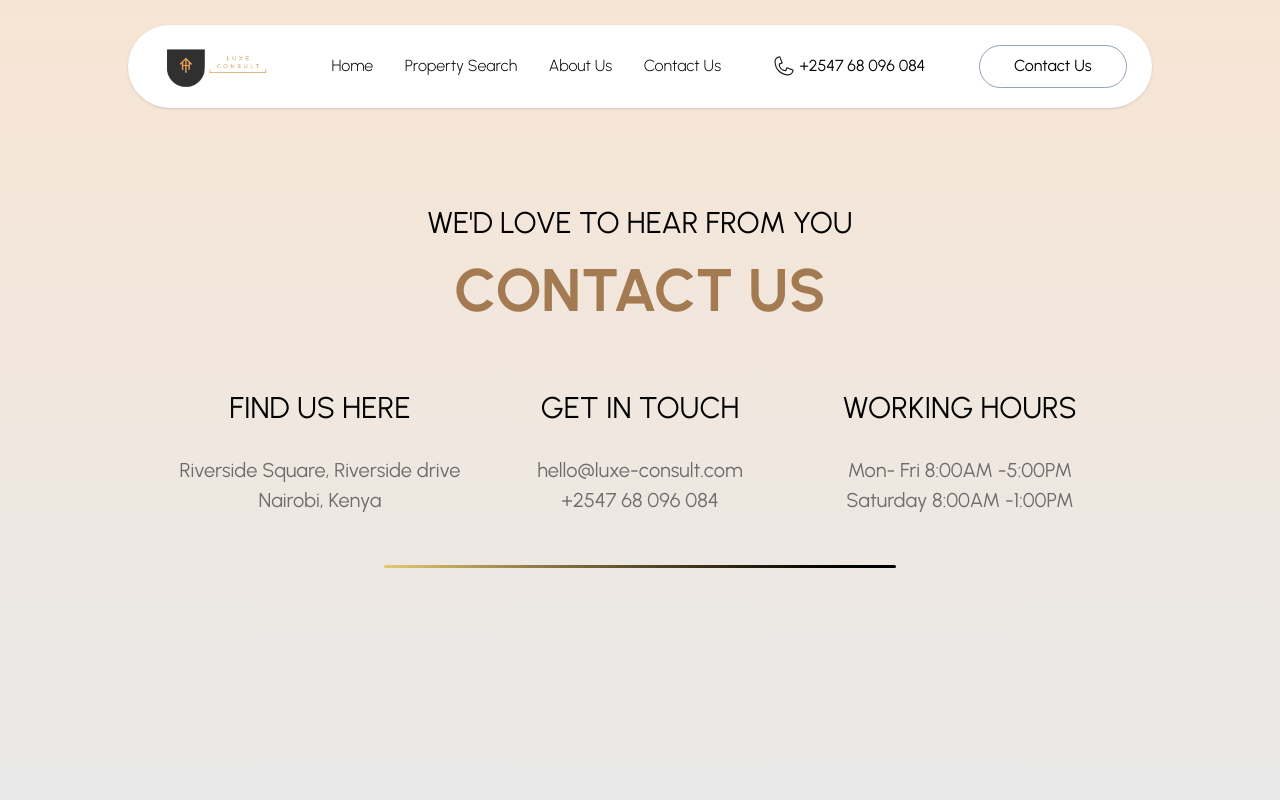
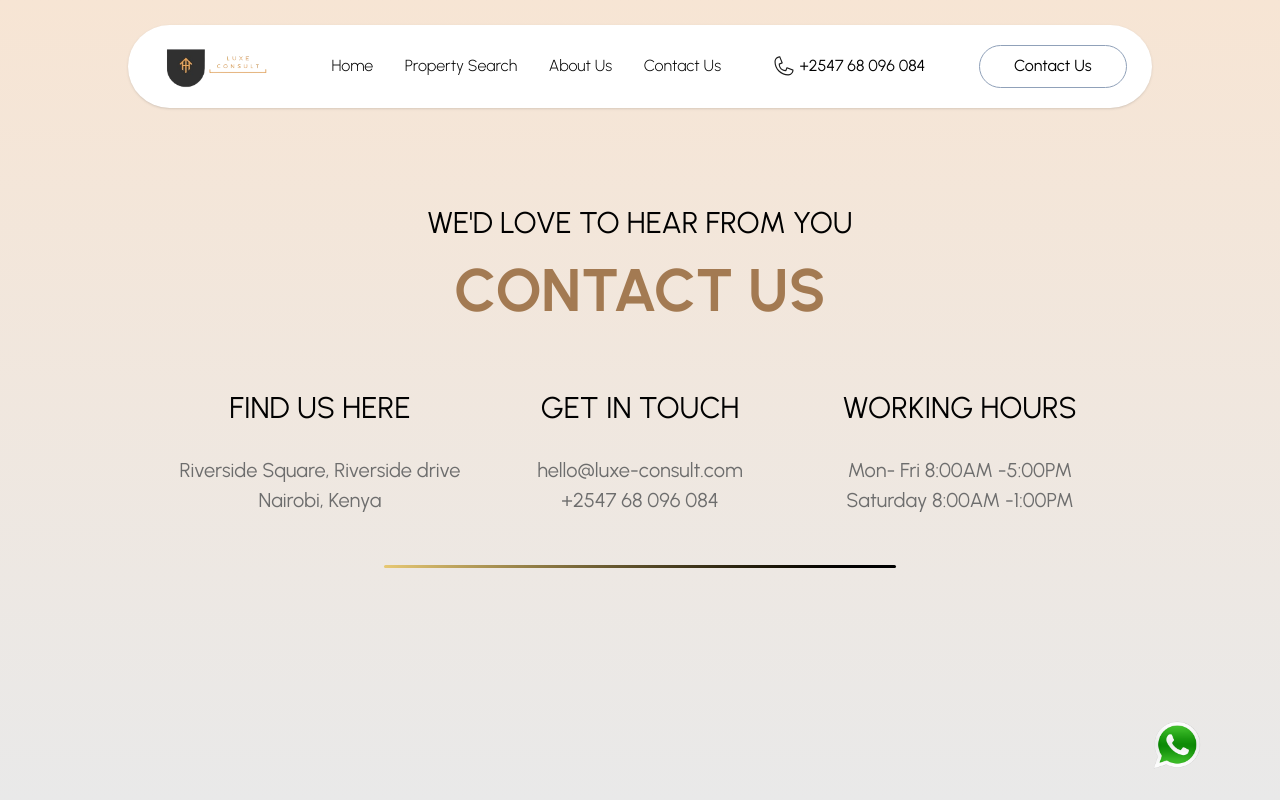
Before and after one commit to manucho4015/luxe-consult-react, a React (Vite) app: page /contact-us in a window 1280 px wide. Shown: the top 800 px of the page. Built offline with nearby package versions, Linux system fonts and the light colour scheme.

Commit message:
whatsapp integration

```diff
--- a/src/root.tsx
+++ b/src/root.tsx
@@ -37,6 +37,7 @@ const Root = () => {
     };
     return (
         <div className='relative'>
+
             {/* Navbar (Medium screens and bigger) */}
             <nav className="md:top-[25px] top-0 absolute inline-flex md:justify-center w-full z-[20]">
                 <motion.div className="md:h-[82.75px] w-full md:w-[90%] lg:w-[80%] md:rounded-[64px] bg-white flex flex-col md:flex-row md:items-center md:justify-between px-[10vw] md:px-[25px] md:py-0 py-[15px] shadow">
@@ -81,6 +82,12 @@ const Root = () => {
                     </motion.button>
                 </motion.div>
             </nav>
+
+            {/* Whatsapp Integration */}
+            <a href="https://wa.me/message/HRKPX6SM6FPPK1" target='_blank'>
+                <motion.img drag dragConstraints={{ left: 0, right: 0, top: 0, bottom: 0 }} dragTransition={{ bounceStiffness: 250, bounceDamping: 10 }} dragElastic={0.5} whileDrag={{ cursor: "grabbing" }}
+                    src="/whatsapp-logo.png" alt="whatsapp" className='fixed top-[90vh] left-[90vw] inline-block h-[50px] w-[50px] z-[20]' />
+            </a>
 
             <Outlet />
             <ScrollToTop />
```
Also changed, not shown: public/whatsapp-logo.png (added).
